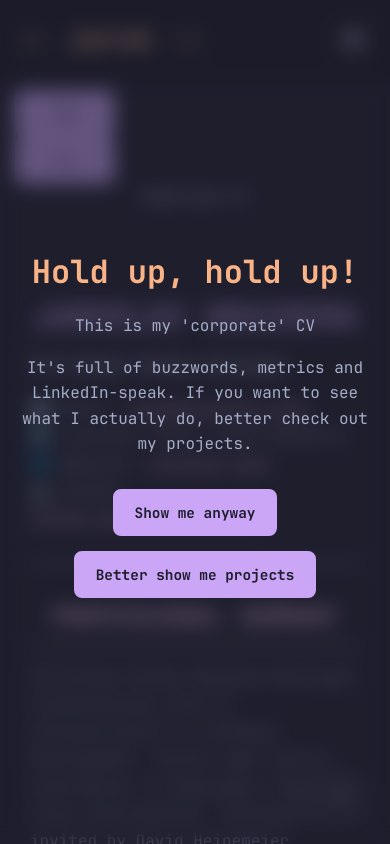
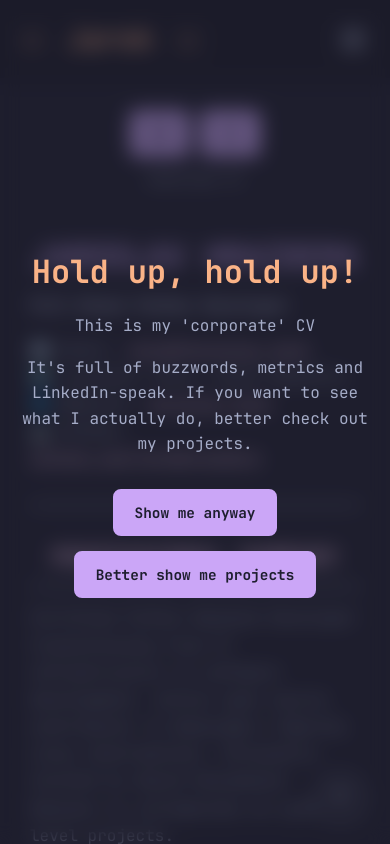
Before and after one commit to jardahrazdera/portfolio-jaroslav-tech, a Django app: page /en/cv/ in a window 390 px wide. Run offline with Django 5.2, Linux system fonts and the light colour scheme; data comes from the database, SQL or seed files in the repository; some libraries are stand-ins or nearby versions.

Commit message:
style(cv): Improve button layout and responsive design
- Make download buttons narrower and scroll with content
- Standardize padding across all screen sizes
- Fix mobile spacing and positioning

```diff
--- a/src/core/static/core/css/cv.css
+++ b/src/core/static/core/css/cv.css
@@ -88,7 +88,7 @@
 .cv-markdown-content {
     max-width: 800px;
     margin: 0 auto;
-    padding: 80px 20px 40px 20px;
+    padding: 20px 15px 20px 15px;
     color: var(--text);
     line-height: 1.7;
 }
@@ -151,10 +151,34 @@
 
 /* CV Actions Button */
 .cv-actions {
-    position: fixed;
-    top: 120px;
-    right: 20px;
-    z-index: 50;
+    position: static;
+    text-align: center;
+    margin: 30px 0 20px 0;
+}
+
+/* CV Download Section */
+.cv-download-section {
+    display: flex;
+    flex-direction: column;
+    align-items: center;
+    gap: 10px;
+}
+
+.cv-download-buttons {
+    display: flex;
+    gap: 10px;
+    flex-wrap: wrap;
+}
+
+.cv-actions .cv-download-buttons .btn {
+    min-width: 60px !important;
+    padding: 12px 20px !important;
+}
+
+.cv-download-label {
+    color: var(--subtext);
+    font-size: 0.9em;
+    font-family: 'JetBrains Mono', monospace;
 }
 
 /* CV Overlay Content Width and Styling */
@@ -214,11 +238,6 @@
 
 /* Tablet adjustments */
 @media (max-width: 1024px) {
-    .cv-actions {
-        top: 100px;
-        right: 15px;
-    }
-
     .cv-actions .btn {
         padding: 12px 24px;
         min-width: 120px;
@@ -232,12 +251,9 @@
         position: static !important;
         text-align: center;
         margin-bottom: 20px;
-        margin-top: 10px;
+        margin-top: 30px;
     }
 
-    .cv-markdown-content {
-        padding: 60px 15px 20px 15px;
-    }
 
     .cv-markdown-content h1 {
         font-size: 2rem;
```
